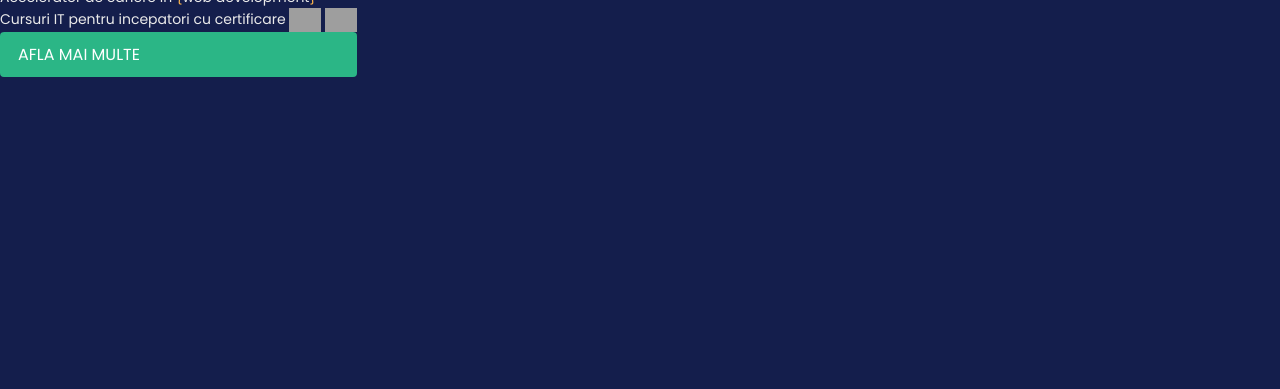
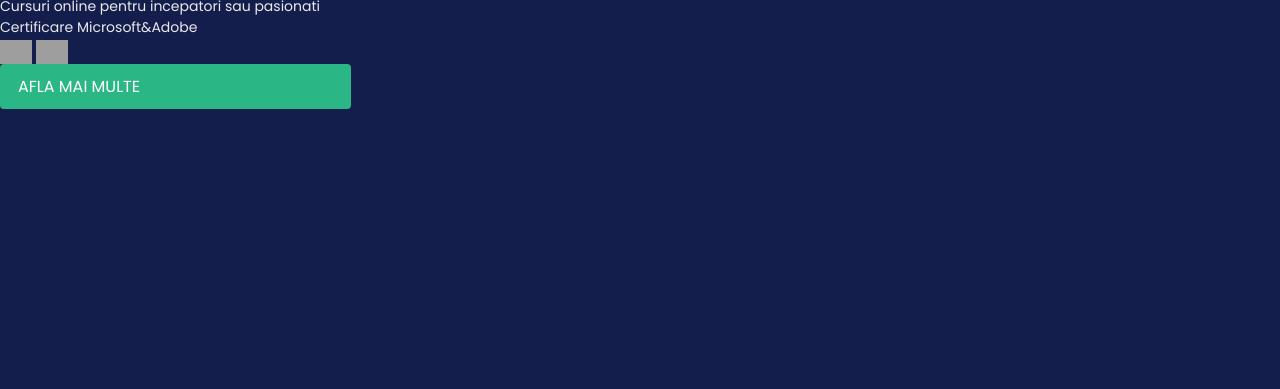
Before and after one commit to BarbusEric/sedintev8, a plain HTML site: page index.html in a window 1280 px wide. Shown: the part 476-865 px from the top of the page. Drawn offline with Linux system fonts and the light colour scheme; grey boxes are pictures that could not be loaded.

Commit message:
html index p

```diff
--- a/index.html
+++ b/index.html
@@ -60,6 +60,8 @@
         <h1>Bine ai venit</h1>
         <p>Accelerator de cariere in <span class="orange">{</span>web development<span class="orange">}</span></p>
         <p>Cursuri IT pentru incepatori cu certificare
+        <p>Cursuri online pentru incepatori sau pasionati</p>
+        <p>Certificare Microsoft&Adobe</p>
           <img src="https://www.itschool.ro/temp/L-micro.png" alt="microsft">
           <img src="https://www.itschool.ro/temp/L-adobe.png" alt="Adobe">
         </p>
```
